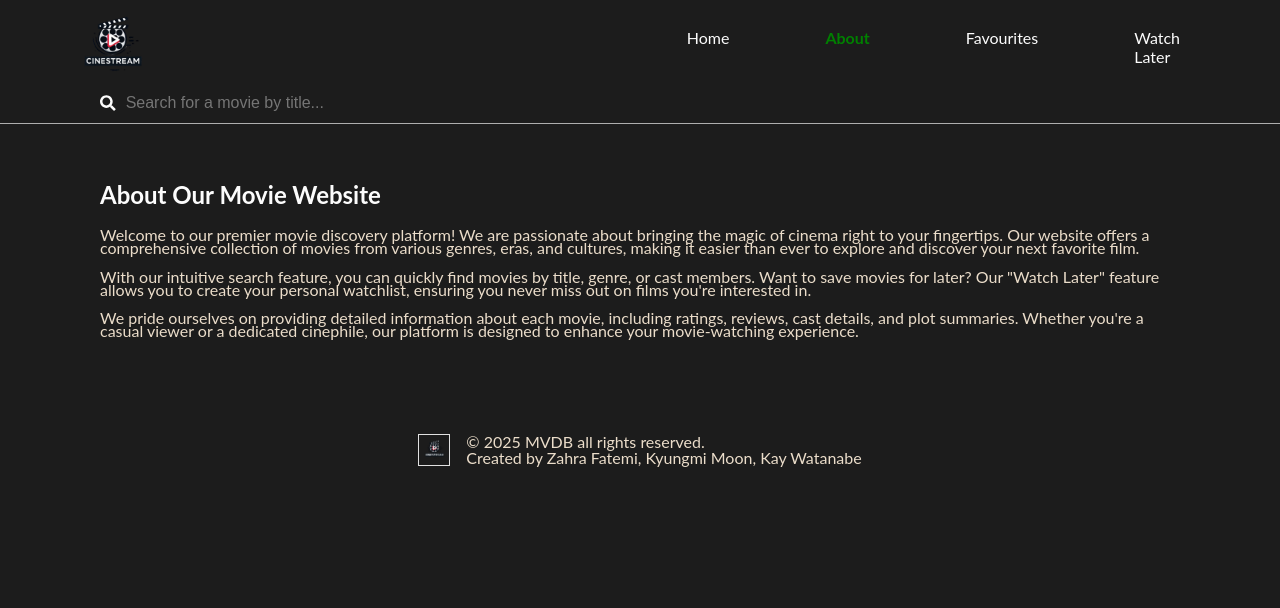
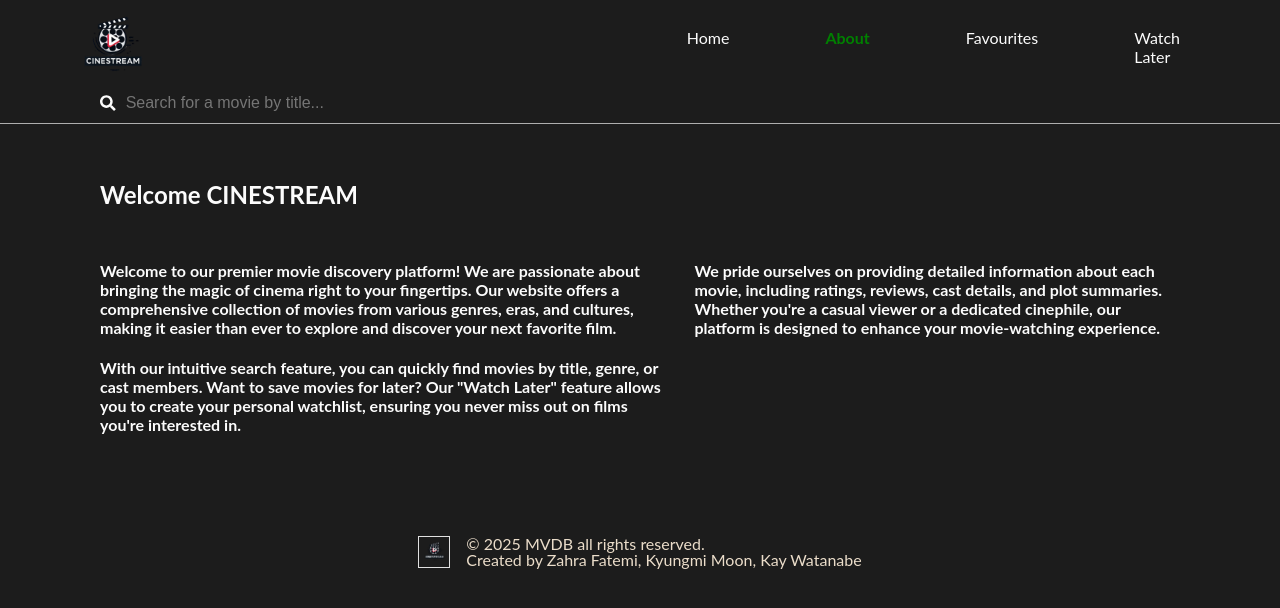
Before and after one commit to durongchun/movie, a React (Vite) app: page /about in a window 1280 px wide. Shown: the top 608 px of the page. Built offline with nearby package versions, Linux system fonts and the light colour scheme; no server answers; a web font is replaced by a local one.

Commit message:
change about

```diff
--- a/src/pages/PageAbout.jsx
+++ b/src/pages/PageAbout.jsx
@@ -3,28 +3,30 @@ import React from "react";
 function PageAbout() {
   return (
     <main className="about-page">
-      <div className="wrapper">
-        <h2>About Our Movie Website</h2>
-        <div className="about-content">
-          <p>
+      <h2>Welcome CINESTREAM</h2>
+      <div className="about-content">
+        <div>
+          <h4>
             Welcome to our premier movie discovery platform! We are passionate
             about bringing the magic of cinema right to your fingertips. Our
             website offers a comprehensive collection of movies from various
             genres, eras, and cultures, making it easier than ever to explore
             and discover your next favorite film.
-          </p>
-          <p>
+          </h4>
+          <h4>
             With our intuitive search feature, you can quickly find movies by
             title, genre, or cast members. Want to save movies for later? Our
             "Watch Later" feature allows you to create your personal watchlist,
             ensuring you never miss out on films you're interested in.
-          </p>
-          <p>
+          </h4>
+        </div>
+        <div>
+          <h4>
             We pride ourselves on providing detailed information about each
             movie, including ratings, reviews, cast details, and plot summaries.
             Whether you're a casual viewer or a dedicated cinephile, our
             platform is designed to enhance your movie-watching experience.
-          </p>
+          </h4>
         </div>
       </div>
     </main>
--- a/src/styles/components/_about.scss
+++ b/src/styles/components/_about.scss
@@ -1,14 +1,18 @@
-.about {
+.about-page {
   display: flex;
   flex-direction: column;
   gap: 1rem;
-  justify-content: center;
-  align-self: center;
+
   max-width: 80rem;
 }
 
 .about-content {
   display: flex;
-  flex-direction: column;
-  gap: 1rem;
+  flex-direction: row;
+  gap: 2rem;
 }
+
+.main {
+  margin: 0;
+  padding: 0;
+}
--- a/src/styles/styles.scss
+++ b/src/styles/styles.scss
@@ -25,6 +25,7 @@
 @import "./components/main";
 @import "./components/detail";
 @import "./components/favorite";
+@import "./components/about";
 
 @import "./components/footer";
 @import "./components/loading-spinner";
```
